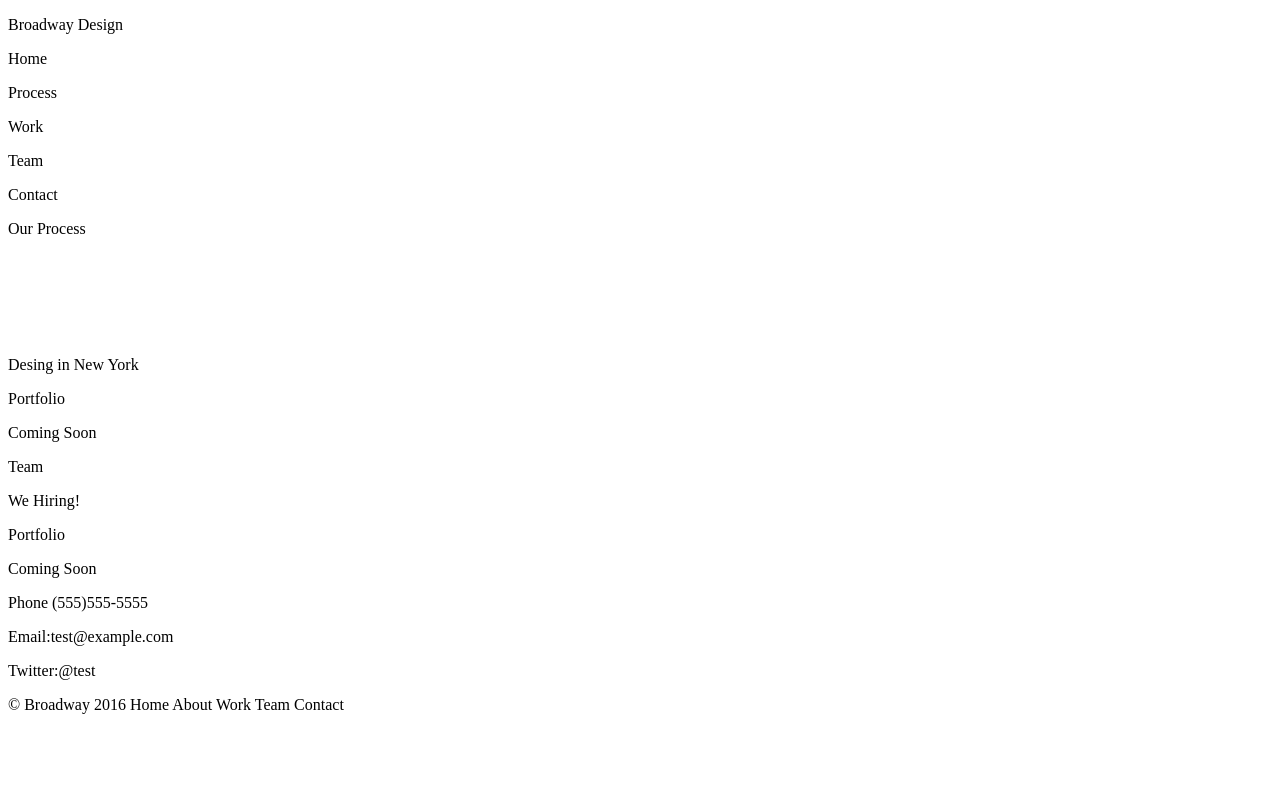
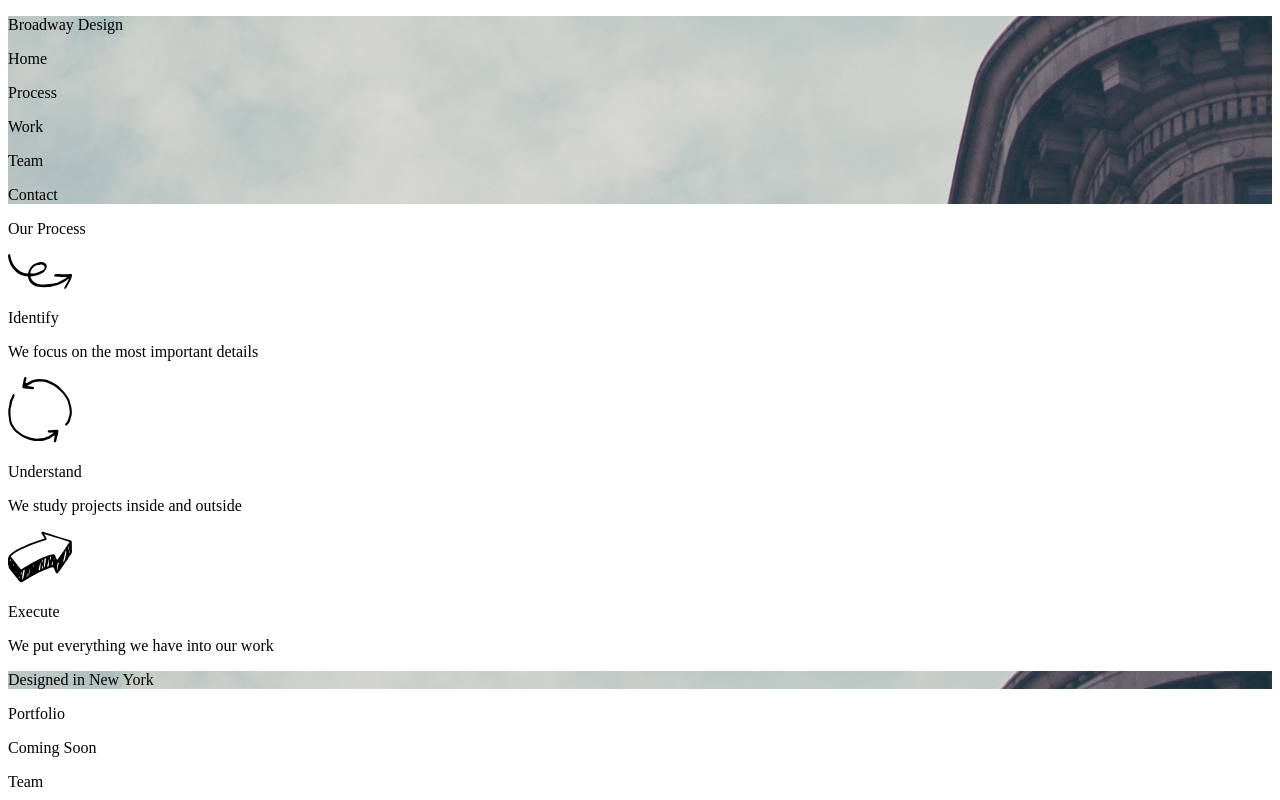
Before and after one commit to Davex93/Broadway, a plain HTML site: page index.html in a window 1280 px wide. Shown: the top 800 px of the page. Drawn offline with Linux system fonts and the light colour scheme.

Commit message:
added pictures

```diff
--- a/index.html
+++ b/index.html
@@ -6,7 +6,7 @@
     <title>Broadway</title>
   </head>
   <body>
-<div class="">
+<div class="header">
   <p>Broadway Design</p>
   <p>Home</p>
   <p>Process</p>
@@ -18,25 +18,25 @@
 <p>Our Process</p>
 <div class="">
 
-  <img src="" alt="">
-  <p></p>
-  <p></p>
+  <img src="./resources/images/identify.svg" alt="">
+  <p>Identify</p>
+  <p>We focus on the most important details</p>
 </div>
 
 <div class="">
 
-  <img src="" alt="">
-  <p></p>
-  <p></p>
+  <img src="./resources/images/understand.svg" alt="">
+  <p>Understand</p>
+  <p>We study projects inside and outside</p>
 </div>
 
 <div class="">
-  <img src="" alt="">
-  <p></p>
-  <p></p>
+  <img src="./resources/images/execute.svg" alt="">
+  <p>Execute</p>
+  <p>We put everything we have into our work</p>
 </div>
 
-<p>Desing in New York</p>
+<p class="design">Designed in New York</p>
 
 <div class="">
   <p>Portfolio</p>
@@ -60,7 +60,7 @@
 </div>
 
 <footer>
-  <span>&copy Broadway 2016</span>
+<span>&copy Broadway 2016</span>
 <span>Home</span>
 <span>About</span>
 <span>Work</span>
--- a/resources/css/style.css
+++ b/resources/css/style.css
@@ -0,0 +1,3 @@
+.header,.design{
+  background-image: url("../../resources/images/the-flatiron-building.png");
+}
```
Also changed, not shown: resources/images/execute.svg (added), resources/images/identify.svg (added), resources/images/the-flatiron-building.png (added), resources/images/understand.svg (added).
